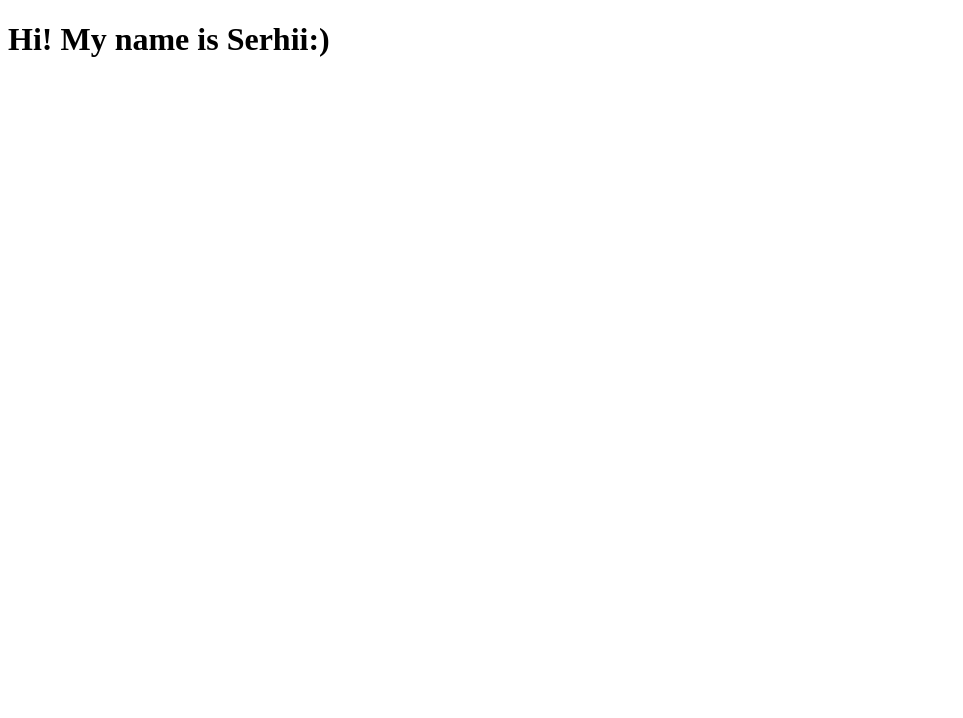
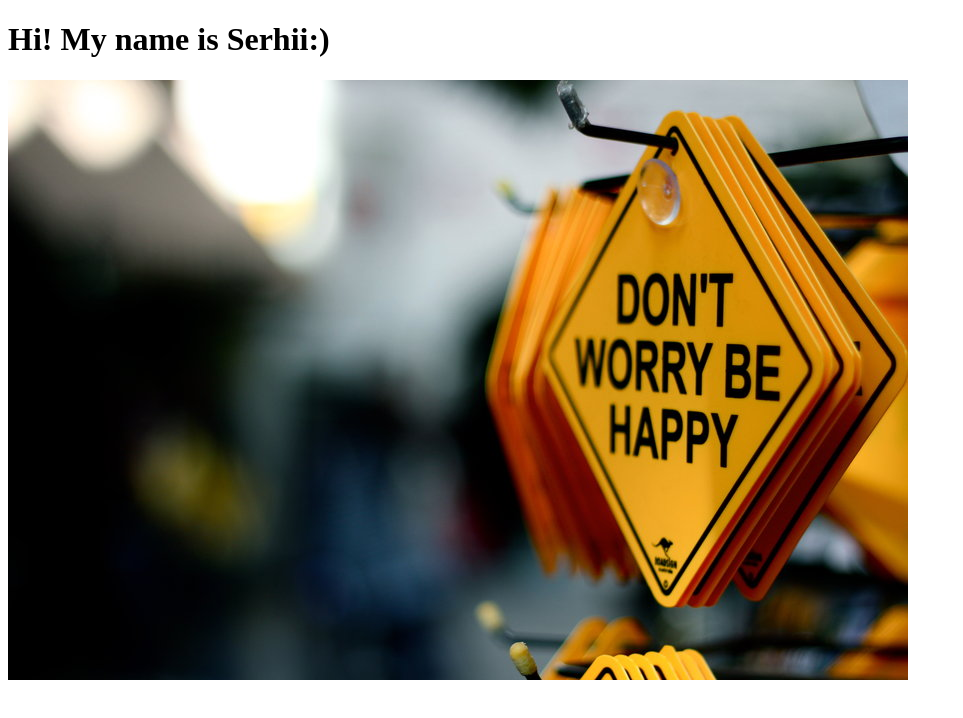
Before and after one commit to SerhiiBodnar/html-lending, a plain HTML site: page index.html in a window 1280 px wide. Shown: the whole page, without its empty margins (0-963 px from the left). Drawn offline with Linux system fonts and the light colour scheme.

Commit message:
added img

```diff
--- a/index.html
+++ b/index.html
@@ -10,6 +10,7 @@
 <body>
     <header>
         <h1>Hi! My name is Serhii:)</h1>
+        <img src="img/do not worry.jpg" alt="do not worry">
     </header>
     <main>
 
```
Also changed, not shown: img/do not worry.jpg (added).
